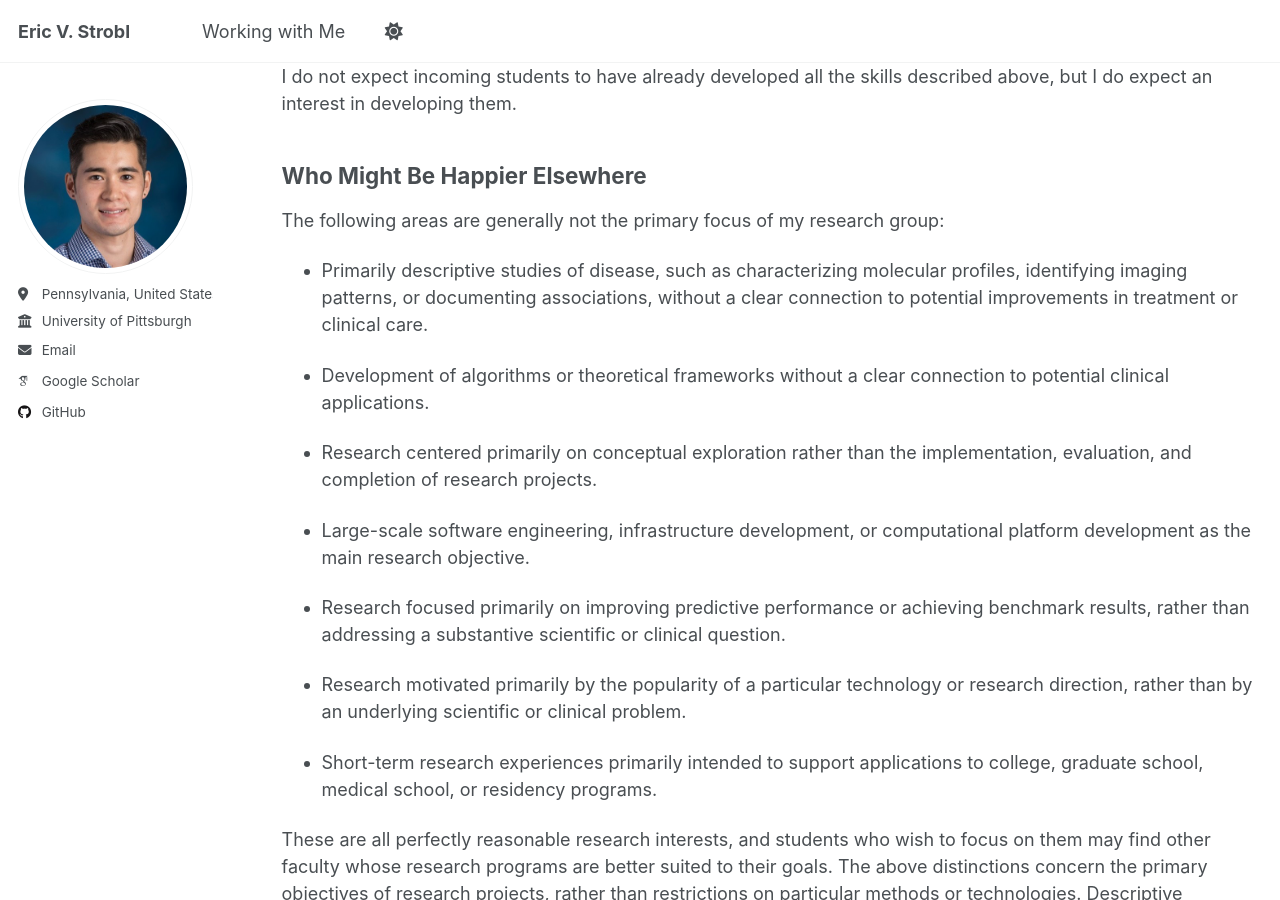
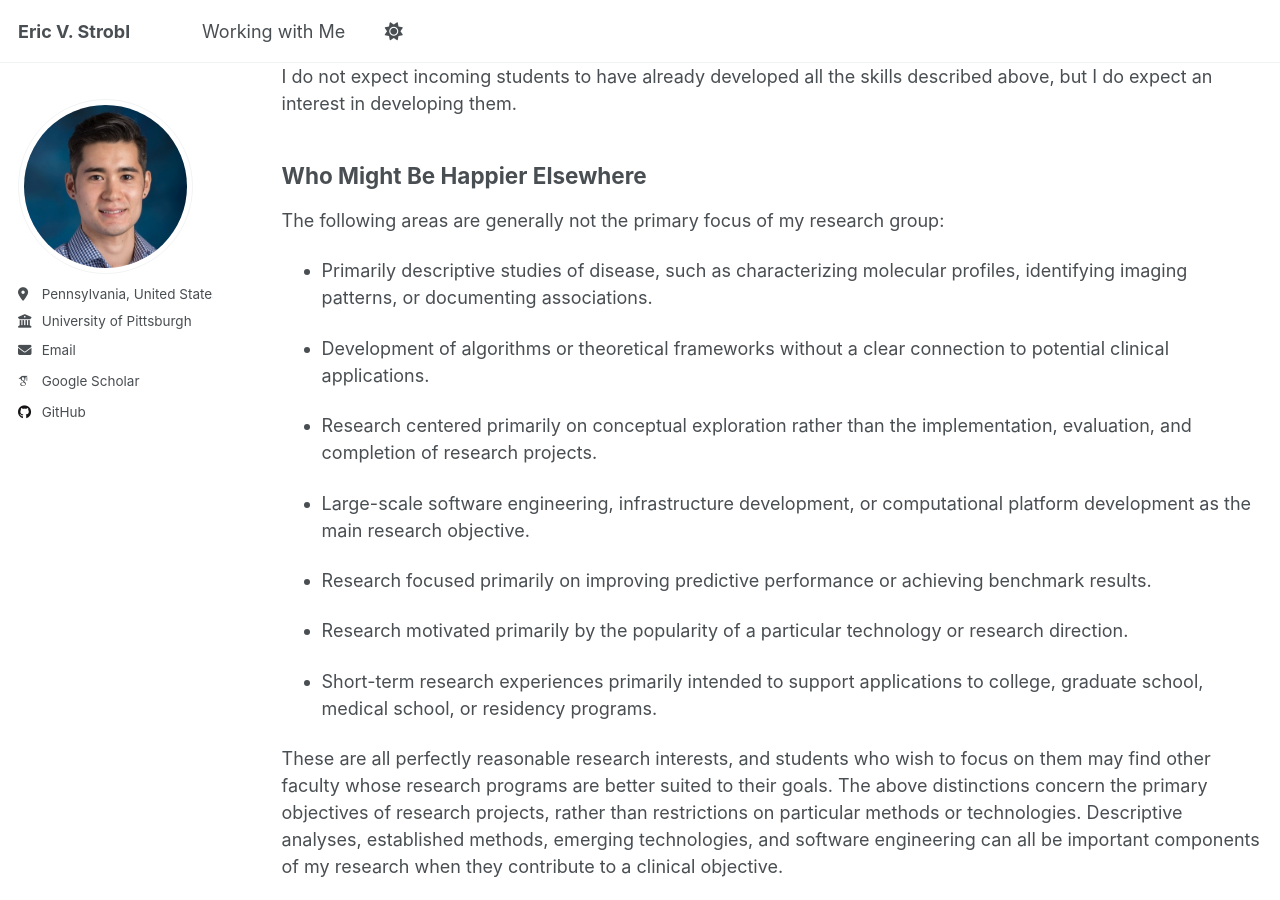
Before and after one commit to ericstrobl/ericstrobl.github.io, a Jekyll site: the page built from _pages/workingwithme.md, in a window 1280 px wide and 900 px high, scrolled down 1045 px. Built offline with Jekyll 4.4.1, drawn with Linux system fonts in a browser that asks for light colours; some web fonts are replaced; a script that is not in the unit is left out.

Commit message:
Update workingwithme.md

```diff
--- a/_pages/workingwithme.md
+++ b/_pages/workingwithme.md
@@ -44,7 +44,7 @@ I do not expect incoming students to have already developed all the skills descr
 
 The following areas are generally not the primary focus of my research group:
 
-- Primarily descriptive studies of disease, such as characterizing molecular profiles, identifying imaging patterns, or documenting associations, without a clear connection to potential improvements in treatment or clinical care.
+- Primarily descriptive studies of disease, such as characterizing molecular profiles, identifying imaging patterns, or documenting associations.
 
 - Development of algorithms or theoretical frameworks without a clear connection to potential clinical applications.
 
@@ -52,9 +52,9 @@ The following areas are generally not the primary focus of my research group:
 
 - Large-scale software engineering, infrastructure development, or computational platform development as the main research objective.
 
-- Research focused primarily on improving predictive performance or achieving benchmark results, rather than addressing a substantive scientific or clinical question.
+- Research focused primarily on improving predictive performance or achieving benchmark results.
 
-- Research motivated primarily by the popularity of a particular technology or research direction, rather than by an underlying scientific or clinical problem.
+- Research motivated primarily by the popularity of a particular technology or research direction.
 
 - Short-term research experiences primarily intended to support applications to college, graduate school, medical school, or residency programs.
 
```
